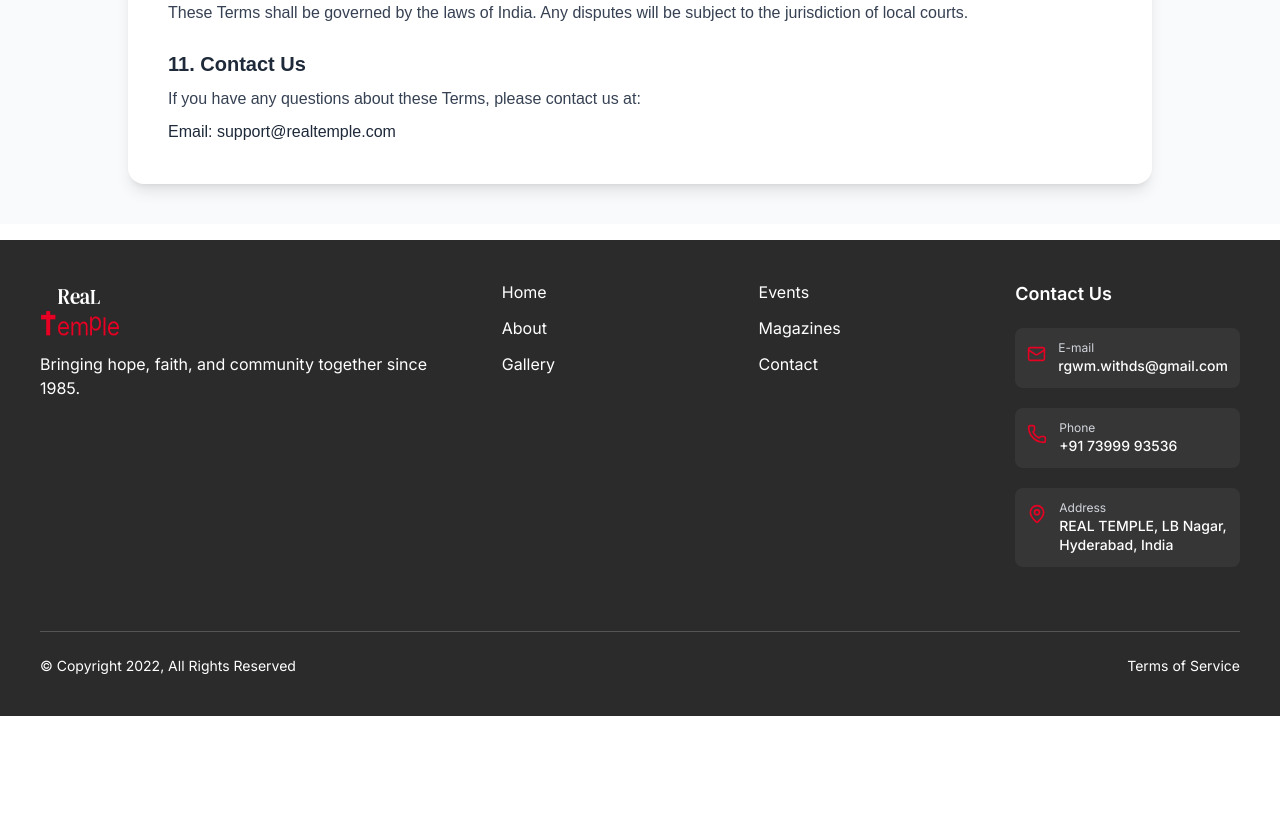
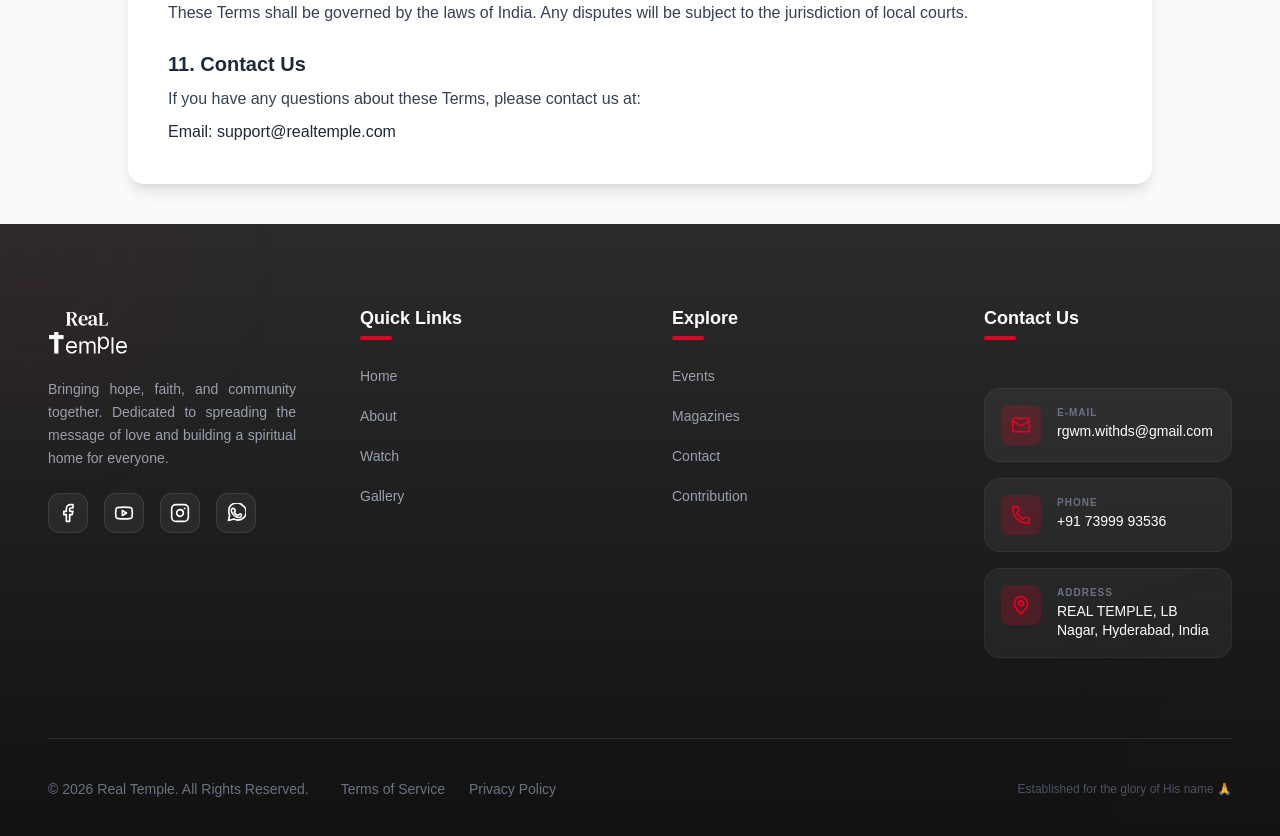
Before and after one commit to varalakshmi-ngs/real, a Next.js app in the folder frontend/: page /terms in a window 1280 px wide. Shown: the part 1420-2256 px from the top of the page. Before the commit the page ends 2136 px from the top, so only its background shows below. Built offline with nearby package versions, Linux system fonts and the light colour scheme; a web font is replaced by a local one.

Commit message:
Contribution Changes

```diff
--- a/frontend/app/layout/Footer.jsx
+++ b/frontend/app/layout/Footer.jsx
@@ -2,130 +2,192 @@
 import Image from "next/image";
 import Link from "next/link";
 import React from "react";
-import { Mail, Phone, MapPin } from "lucide-react";
+import { Mail, Phone, MapPin, Facebook, Youtube, Instagram, Twitter } from "lucide-react";
+import { motion } from "framer-motion";
+
+function WhatsappIcon() {
+  return (
+    <svg viewBox="0 0 24 24" fill="none" stroke="currentColor" strokeWidth="2" strokeLinecap="round" strokeLinejoin="round" className="h-5 w-5">
+      <path d="M20.5 3.5a9.7 9.7 0 0 0-17.15 7.05c0 1.36.35 2.7 1.02 3.88L3 21l6.64-1.72a9.73 9.73 0 0 0 4.86 1.18h.01c5.37 0 9.73-4.36 9.73-9.73 0-2.6-1.02-5.04-2.86-6.81z" />
+      <path d="M16.4 13.17c-.23.65-1.33 1.25-1.67 1.3-.35.05-.76.07-1.16-.09-.4-.16-1.53-.56-2.3-1.44-.53-.61-1-1.2-1.22-1.56-.24-.4-.01-.62.2-.84.18-.2.35-.45.52-.7.17-.24.23-.4.33-.66.1-.27.03-.47-.04-.64-.08-.17-.37-.56-.55-.76-.18-.2-.8-.85-1.1-1.16-.28-.27-.48-.2-.66-.16-.17.05-.36.05-.56.05-.2 0-.53.07-.8.34-.27.26-1.03 1.01-1.03 2.46 0 1.45 1.05 2.85 1.2 3.05.15.2 2.05 3.12 5.03 4.27.7.29 1.28.46 1.72.58.72.2 1.38.17 1.9.1.58-.08 1.82-.75 2.12-1.66.3-.9.3-1.67.2-1.83-.12-.17-.4-.26-.74-.44z" />
+    </svg>
+  );
+}
 
 export default function Footer() {
   const navLinks = [
+    { key: "Home", link: "/" },
+    { key: "About", link: "/about" },
+    { key: "Watch", link: "/watch" },
+    { key: "Gallery", link: "/gallery" },
+    { key: "Events", link: "/events" },
+    { key: "Magazines", link: "/magazines" },
+    { key: "Contact", link: "/contact" },
+    { key: "Contribution", link: "/contribution" }
+  ];
+
+  const socialLinks = [
+    { icon: <Facebook className="w-5 h-5" />, link: "https://facebook.com", title: "Facebook", color: "#1877F2" },
+    { icon: <Youtube className="w-5 h-5" />, link: "https://youtube.com", title: "YouTube", color: "#FF0000" },
+    { icon: <Instagram className="w-5 h-5" />, link: "https://instagram.com", title: "Instagram", color: "#E4405F" },
+    { icon: <WhatsappIcon />, link: "https://wa.me/917399993536", title: "WhatsApp", color: "#25D366" }
+  ];
+
+  const contactDetails = [
     {
-      key: "Home",
-      link: "/",
+      icon: <Mail className="w-5 h-5" />,
+      title: "E-mail",
+      value: "rgwm.withds@gmail.com",
+      href: "mailto:rgwm.withds@gmail.com"
     },
     {
-      key: "About",
-      link: "/about",
+      icon: <Phone className="w-5 h-5" />,
+      title: "Phone",
+      value: "+91 73999 93536",
+      href: "tel:+917399993536"
     },
     {
-      key: "Gallery",
-      link: "/gallery",
-    },
-    {
-      key: "Events",
-      link: "/events",
-    },
-    {
-      key: "Magazines",
-      link: "/magazines",
-    },
-    {
-      key: "Contact",
-      link: "/contact",
-    },
+      icon: <MapPin className="w-5 h-5" />,
+      title: "Address",
+      value: "REAL TEMPLE, LB Nagar, Hyderabad, India",
+      href: "https://www.google.com/maps/search/?api=1&query=LB+Nagar+Hyderabad"
+    }
   ];
 
   return (
-    <footer className="bg-second text-white font-sans mt-4">
-      <div className="flex flex-col gap-12 p-6 md:gap-16 md:p-10">
-        <div className="flex flex-col gap-8 md:flex-row md:justify-between">
-          {/* Logo & Social */}
-          <div className="flex flex-col gap-4">
-            <Image
-              src={"/footerlogo.png"}
-              height={100}
-              width={100}
-              className="w-[80px] h-14"
-              alt="Logo"
-            />
-            <p>Bringing hope, faith, and community together since 1985.</p>
-          </div>
+    <footer className="relative bg-gradient-to-b from-[#2b2b2b] to-[#111111] text-white pt-20 pb-10 overflow-hidden">
+      {/* Decorative Background Elements */}
+      <div className="absolute -top-24 -left-24 w-64 h-64 bg-main opacity-5 rounded-full blur-[100px] pointer-events-none" />
+      <div className="absolute -bottom-24 -right-24 w-64 h-64 bg-red-900 opacity-5 rounded-full blur-[100px] pointer-events-none" />
 
-          <div className="grid  gap-6  md:grid-cols-3 grid-cols-2 md:gap-8">
-            <ul className="flex flex-col gap-3">
-              {navLinks?.slice(0, 3).map((e, index) => (
-                <li key={index}>
-                  <Link href={e.link} className="hover:underline">
-                    {e.key}
+      <div className="container mx-auto px-6 lg:px-12">
+        <div className="grid grid-cols-1 md:grid-cols-2 lg:grid-cols-4 gap-12 lg:gap-16 mb-20">
+
+          {/* Column 1: Brand Info */}
+          <motion.div
+            initial={{ opacity: 0, y: 20 }}
+            whileInView={{ opacity: 1, y: 0 }}
+            viewport={{ once: true }}
+            transition={{ duration: 0.6 }}
+            className="flex flex-col gap-6"
+          >
+            <Link href="/" className="inline-block">
+              <Image src="/footerlogo.png" height={100} width={100} className="w-20 h-auto filter brightness-0 invert" alt="Logo" />
+            </Link>
+            <p className="text-gray-400 leading-relaxed text-sm max-w-xs text-justify">
+              Bringing hope, faith, and community together. Dedicated to spreading the message of love and building a spiritual home for everyone.
+            </p>
+            <div className="flex gap-4">
+              {socialLinks.map((social, idx) => (
+                <motion.a
+                  key={idx}
+                  href={social.link}
+                  target="_blank"
+                  rel="noopener noreferrer"
+                  initial={{ opacity: 0, scale: 0.8 }}
+                  whileInView={{ opacity: 1, scale: 1 }}
+                  whileHover={{ y: -5 }}
+                  viewport={{ once: true }}
+                  transition={{ delay: idx * 0.1 }}
+                  style={{ '--hover-color': social.color }}
+                  className="w-10 h-10 flex items-center justify-center bg-white/5 rounded-xl border border-white/10 hover:bg-[var(--hover-color)] transition-colors duration-300"
+                  title={social.title}
+                >
+                  {social.icon}
+                </motion.a>
+              ))}
+            </div>
+          </motion.div>
+
+          {/* Column 2: Quick Links */}
+          <motion.div
+            initial={{ opacity: 0, y: 20 }}
+            whileInView={{ opacity: 1, y: 0 }}
+            viewport={{ once: true }}
+            transition={{ duration: 0.6, delay: 0.2 }}
+          >
+            <h3 className="text-lg font-bold mb-8 relative inline-block">
+              Quick Links
+              <span className="absolute -bottom-2 left-0 w-8 h-1 bg-main rounded-full" />
+            </h3>
+            <ul className="grid grid-cols-1 gap-4">
+              {navLinks.slice(0, 4).map((link, idx) => (
+                <li key={idx}>
+                  <Link href={link.link} className="text-gray-400 hover:text-white hover:translate-x-2 transition-all duration-300 inline-block text-sm">
+                    {link.key}
                   </Link>
                 </li>
               ))}
             </ul>
-            <ul className="flex flex-col gap-3">
-              {navLinks?.slice(3).map((e, index) => (
-                <li key={index}>
-                  <Link href={e.link} className="hover:underline">
-                    {e.key}
+          </motion.div>
+
+          {/* Column 3: Explore */}
+          <motion.div
+            initial={{ opacity: 0, y: 20 }}
+            whileInView={{ opacity: 1, y: 0 }}
+            viewport={{ once: true }}
+            transition={{ duration: 0.6, delay: 0.3 }}
+          >
+            <h3 className="text-lg font-bold mb-8 relative inline-block">
+              Explore
+              <span className="absolute -bottom-2 left-0 w-8 h-1 bg-main rounded-full" />
+            </h3>
+            <ul className="grid grid-cols-1 gap-4">
+              {navLinks.slice(4).map((link, idx) => (
+                <li key={idx}>
+                  <Link href={link.link} className="text-gray-400 hover:text-white hover:translate-x-2 transition-all duration-300 inline-block text-sm">
+                    {link.key}
                   </Link>
                 </li>
               ))}
             </ul>
+          </motion.div>
 
-
-            <div className="flex flex-col gap-5">
-              <p className="text-lg font-semibold">Contact Us</p>
-
-              {/* Email */}
-              <a
-                href="mailto:rgwm.withds@gmail.com"
-                className="flex items-start gap-3 bg-white/5 p-3 rounded-lg hover:bg-white/10 hover:-translate-y-1 transition duration-300"
-              >
-                <Mail className="w-5 h-5 mt-1 text-main" />
-                <div>
-                  <p className="text-xs text-gray-300">E-mail</p>
-                  <p className="text-sm font-medium">rgwm.withds@gmail.com</p>
-                </div>
-              </a>
-
-              {/* Phone */}
-              <a
-                href="tel:+917399993536"
-                className="flex items-start gap-3 bg-white/5 p-3 rounded-lg hover:bg-white/10 hover:-translate-y-1 transition duration-300"
-              >
-                <Phone className="w-5 h-5 mt-1 text-main" />
-                <div>
-                  <p className="text-xs text-gray-300">Phone</p>
-                  <p className="text-sm font-medium">+91 73999 93536</p>
-                </div>
-              </a>
-
-              {/* Address (Optional: Open Google Maps) */}
-              <a
-                href="https://www.google.com/maps/search/?api=1&query=LB+Nagar+Hyderabad"
-                target="_blank"
-                rel="noopener noreferrer"
-                className="flex items-start gap-3 bg-white/5 p-3 rounded-lg hover:bg-white/10 hover:-translate-y-1 transition duration-300"
-              >
-                <MapPin className="w-5 h-5 mt-1 text-main" />
-                <div>
-                  <p className="text-xs text-gray-300">Address</p>
-                  <p className="text-sm font-medium leading-snug">
-                    REAL TEMPLE, LB Nagar,<br />
-                    Hyderabad, India
-                  </p>
-                </div>
-              </a>
+          {/* Column 4: Contact */}
+          <motion.div
+            initial={{ opacity: 0, y: 20 }}
+            whileInView={{ opacity: 1, y: 0 }}
+            viewport={{ once: true }}
+            transition={{ duration: 0.6, delay: 0.4 }}
+            className="flex flex-col gap-6"
+          >
+            <h3 className="text-lg font-bold mb-8 relative inline-block">
+              Contact Us
+              <span className="absolute -bottom-2 left-0 w-8 h-1 bg-main rounded-full" />
+            </h3>
+            <div className="flex flex-col gap-4">
+              {contactDetails.map((contact, idx) => (
+                <motion.a
+                  key={idx}
+                  href={contact.href}
+                  target={contact.href.startsWith("http") ? "_blank" : "_self"}
+                  rel="noopener noreferrer"
+                  whileHover={{ scale: 1.02, x: 5 }}
+                  className="flex items-start gap-4 p-4 bg-white/5 rounded-2xl border border-white/5 hover:bg-white/10 hover:border-white/10 transition-all group"
+                >
+                  <div className="p-2.5 bg-main/20 rounded-lg text-main group-hover:bg-main group-hover:text-white transition-colors">
+                    {contact.icon}
+                  </div>
+                  <div>
+                    <p className="text-[10px] text-gray-500 font-bold uppercase tracking-widest mb-0.5">{contact.title}</p>
+                    <p className="text-sm font-medium leading-snug">{contact.value}</p>
+                  </div>
+                </motion.a>
+              ))}
             </div>
-          </div>
+          </motion.div>
         </div>
 
         {/* Bottom Bar */}
-        <div className="text-center md:text-start flex flex-col md:items-start items-center justify-between gap-4 border-t border-white/20 pt-6 text-sm md:flex-row w-full">
-          <p>© Copyright 2022, All Rights Reserved</p>
-          <div className="flex flex-wrap gap-4">
-
-            <Link href="/terms" className="hover:underline">
-              Terms of Service
-            </Link>
-
+        <div className="pt-10 border-t border-white/10 flex flex-col md:flex-row justify-between items-center gap-6 text-sm text-gray-500 text-center md:text-left">
+          <div className="flex flex-col md:flex-row items-center gap-4 md:gap-8">
+            <p>© {new Date().getFullYear()} Real Temple. All Rights Reserved.</p>
+            <div className="flex gap-6">
+              <Link href="/terms" className="hover:text-white transition-colors">Terms of Service</Link>
+              <Link href="/privacy" className="hover:text-white transition-colors">Privacy Policy</Link>
+            </div>
           </div>
+          <p className="text-xs text-gray-600">Established for the glory of His name 🙏</p>
         </div>
       </div>
     </footer>
```
Also changed, not shown: frontend/app/terms/page.jsx (+7 -1 lines), 1 other file (tests, documents, lock files or other folders).
